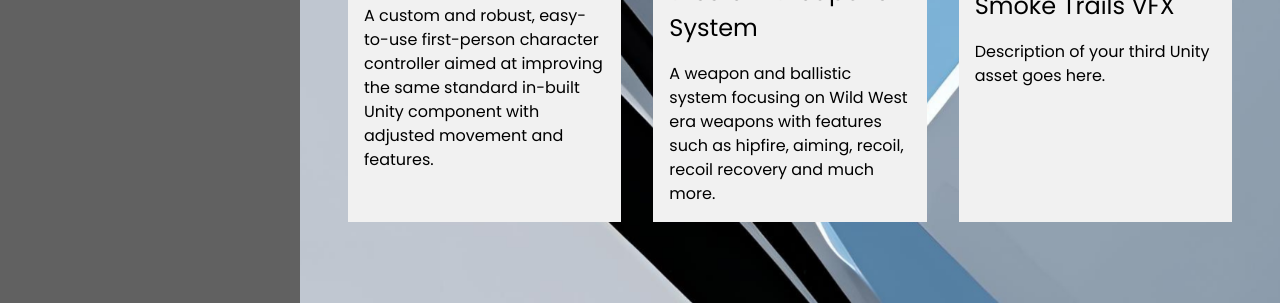
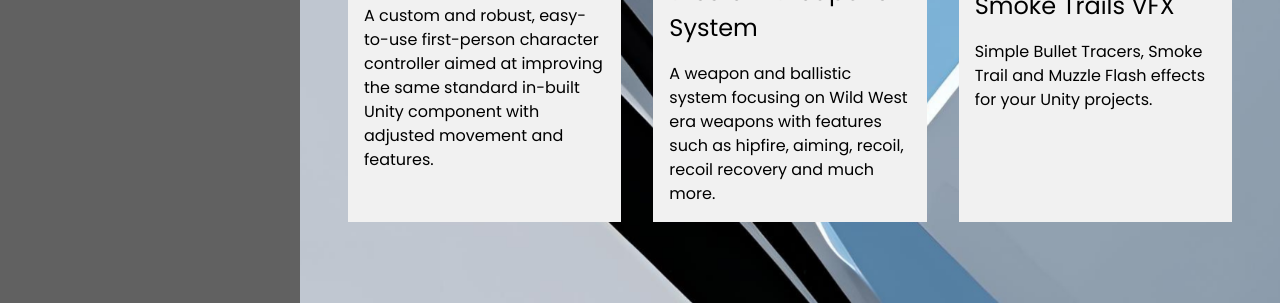
Before and after one commit to davem97/fpcc, a plain HTML site: page index.html in a window 1280 px wide. Shown: the part 497-800 px from the top of the page. Drawn offline with Linux system fonts and the light colour scheme.

Commit message:
Update index.html

```diff
--- a/index.html
+++ b/index.html
@@ -243,7 +243,7 @@
     <div class="w3-container">
         <h3>Bullet Tracers & Smoke Trails VFX</h3>
         <p>
-            Description of your third Unity asset goes here.
+            Simple Bullet Tracers, Smoke Trail and Muzzle Flash effects for your Unity projects.
         </p>
     </div>
 </div>
```
